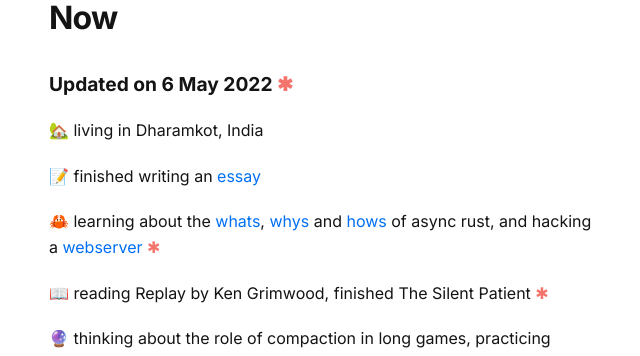
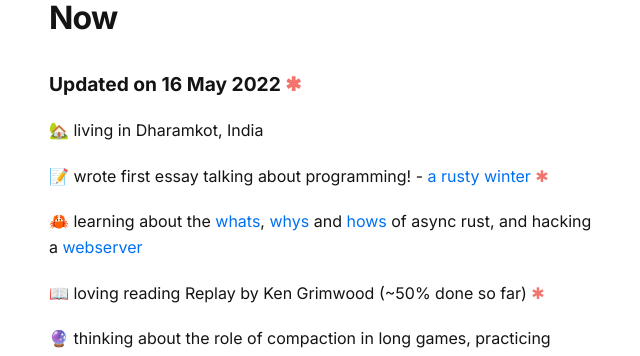
Before and after one commit to mnpw/mrinal.pw, a Next.js app: page /now in a window 1280 px wide. Shown: the part 141-497 px from the top of the page, without its empty margins (319-959 px from the left). Built offline with nearby package versions, Linux system fonts and the light colour scheme.

Commit message:
Update now with new essay and reading update

```diff
--- a/pages/now/index.js
+++ b/pages/now/index.js
@@ -34,16 +34,16 @@ export default function Posts() {
         <Layout>
             <h2 className={utilStyles.headingXl}>Now</h2>
             <div style={{ marginTop: "2rem", marginBottom: "1.2rem" }}>
-                <h3 className={utilStyles.headingMd}>Updated on 6 May 2022 <span className={utilStyles.update_disc}>✱</span></h3>
+                <h3 className={utilStyles.headingMd}>Updated on 16 May 2022 <span className={utilStyles.update_disc}>✱</span></h3>
             </div>
             <ul className={utilStyles.list}>
                 <li className={utilStyles.listItem}>
                     🏡 living in Dharamkot, India
                 </li>
-                <li className={utilStyles.listItem}>📝 finished writing an <Link href="/pushing-against-reality/"><a target="_blank" rel="noopener">essay</a></Link> </li>
-                <li className={utilStyles.listItem}>🦀 learning about the <Link href="https://rust-lang.github.io/async-book/index.html"><a target="_blank" rel="noopener">whats</a></Link>, <Link href="https://rust-lang.github.io/wg-async/vision.html"><a target="_blank" rel="noopener">whys</a></Link> and <Link href="https://www.ncameron.org/blog/what-is-an-async-runtime/"><a target="_blank" rel="noopener">hows</a></Link> of async rust, and hacking a <Link href="https://github.com/mnpw/webserver-rs"><a target="_blank" rel="noopener">webserver</a></Link> <span className={utilStyles.update_disc}>✱</span>
+                <li className={utilStyles.listItem}>📝 wrote first essay talking about programming! - <Link href="/a-rusty-winter/"><a target="_blank" rel="noopener">a rusty winter</a></Link> <span className={utilStyles.update_disc}>✱</span></li>
+                <li className={utilStyles.listItem}>🦀 learning about the <Link href="https://rust-lang.github.io/async-book/index.html"><a target="_blank" rel="noopener">whats</a></Link>, <Link href="https://rust-lang.github.io/wg-async/vision.html"><a target="_blank" rel="noopener">whys</a></Link> and <Link href="https://www.ncameron.org/blog/what-is-an-async-runtime/"><a target="_blank" rel="noopener">hows</a></Link> of async rust, and hacking a <Link href="https://github.com/mnpw/webserver-rs"><a target="_blank" rel="noopener">webserver</a></Link>
                 </li>
-                <li className={utilStyles.listItem}>📖 reading Replay by Ken Grimwood, finished The Silent Patient <span className={utilStyles.update_disc}>✱</span></li>
+                <li className={utilStyles.listItem}>📖 loving reading Replay by Ken Grimwood (~50% done so far) <span className={utilStyles.update_disc}>✱</span></li>
                 <li className={utilStyles.listItem}>🔮 thinking about the role of compaction in long games, practicing crystallization</li>
                 <li className={utilStyles.listItem}><div>🧰 applying to jobs!&nbsp;
                     <Link href="https://twitter.com/messages/compose?recipient_id=3446109433&text=hey">
```
